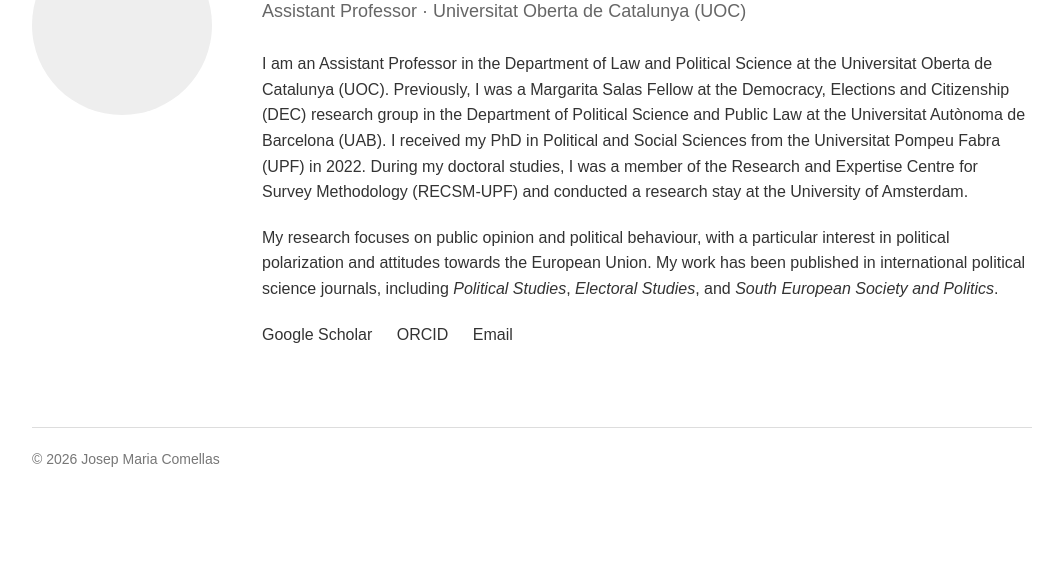
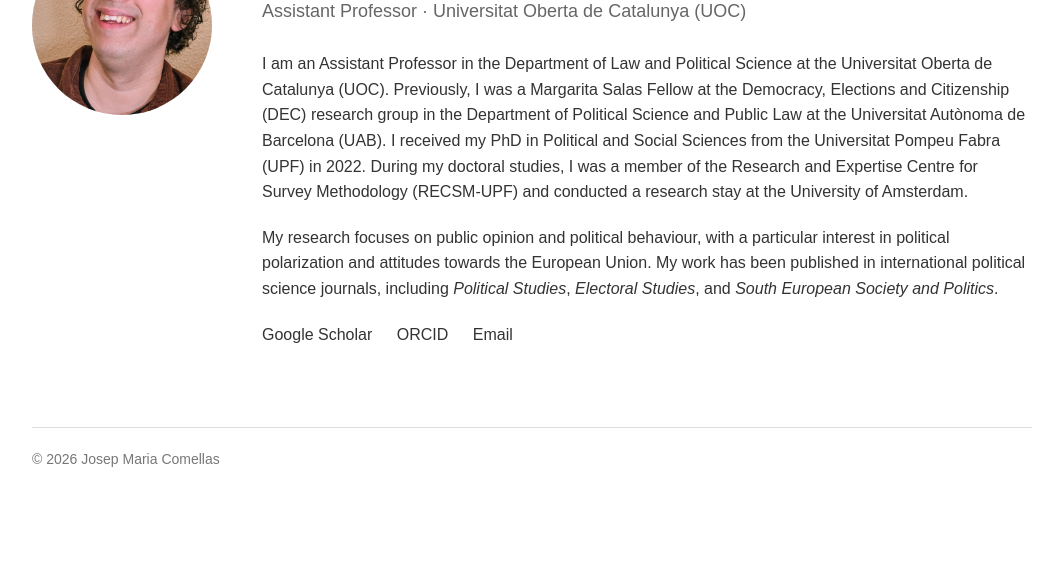
Before and after one commit to josepmariacomellas/josepmariacomellas.github.io, a plain HTML site: page index.html in a window 1280 px wide. Shown: the part 221-800 px from the top of the page, without its empty margins (108-1171 px from the left). Drawn offline with Linux system fonts and the light colour scheme.

Commit message:
Replace empty div with image element for photo

```diff
--- a/index.html
+++ b/index.html
@@ -134,7 +134,7 @@
 
     <div class="intro">
 
-        <div class="photo"></div>
+        <img src="Perfil.jpg" alt="Josep Maria Comellas" class="photo">
 
         <div>
 
```
